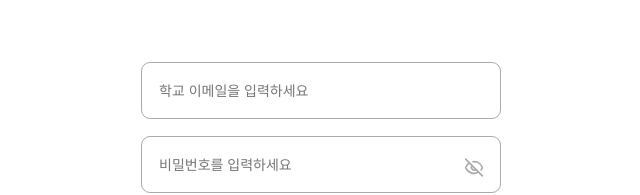
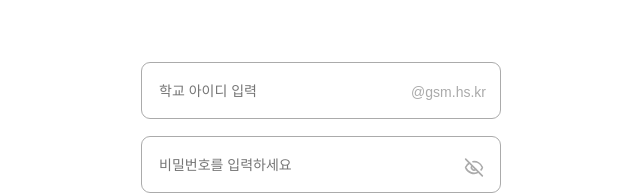
Before and after one commit to Code-Ideafev/GMT_front, a React (Vite) app: page / in a window 1280 px wide. Shown: the part 326-521 px from the top of the page, without its empty margins (319-959 px from the left). Built offline with nearby package versions, Linux system fonts and the light colour scheme.

Commit message:
feat: 도메인 자동완성

```diff
--- a/src/api/apiClient.jsx
+++ b/src/api/apiClient.jsx
@@ -1,7 +1,7 @@
 import axios from 'axios';
 
 const axiosInstance = axios.create({
-  baseURL: 'http://192.168.0.18:8080',
+  baseURL: 'http://192.168.1.148:8080',
   timeout: 5000,
   headers: { 'Content-Type': 'application/json' },
 });
--- a/src/api/apitimer.jsx
+++ b/src/api/apitimer.jsx
@@ -1,7 +1,7 @@
 import axios from 'axios';
 
 const axiosInstance = axios.create({
-  baseURL: 'http://192.168.0.18:8080',
+  baseURL: 'http://192.168.1.148:8080',
   timeout: 5000,
   headers: { 'Content-Type': 'application/json' },
 });
--- a/src/pages/EmailStep.jsx
+++ b/src/pages/EmailStep.jsx
@@ -4,6 +4,7 @@ import { sendEmailApi } from "../utils/axiosInstance";
 import { useNavigate } from "react-router-dom";
 
 export default function EmailStep({ email, setEmail, onNext }) {
+  const [emailId, setEmailId] = useState(""); // 아이디 입력값만 관리
   const [errorMessage, setErrorMessage] = useState("");
   const [isLoading, setIsLoading] = useState(false);
   const navigate = useNavigate();
@@ -12,14 +13,17 @@ export default function EmailStep({ email, setEmail, onNext }) {
     e.preventDefault();
     setErrorMessage("");
 
-    if (!email.endsWith("@gsm.hs.kr")) {
-      setErrorMessage("학교 이메일(@gsm.hs.kr) 형식을 확인해주세요.");
+    if (!emailId) {
+      setErrorMessage("아이디를 입력해주세요.");
       return;
     }
 
+    const fullEmail = `${emailId}@gsm.hs.kr`;
+
     setIsLoading(true);
     try {
-      await sendEmailApi(email);
+      await sendEmailApi(fullEmail);
+      setEmail(fullEmail); // 부모 상태 업데이트
       alert("인증번호가 발송되었습니다.");
       onNext();
     } catch (error) {
@@ -35,17 +39,18 @@ export default function EmailStep({ email, setEmail, onNext }) {
 
   return (
     <form className="login-box" onSubmit={handleSubmit}>
-
-      <div style={{ marginBottom: "15px", textAlign: "left", width: "100%" }}>
+      <div className="welcome-text" style={{ marginBottom: "10px", fontSize: "18px" }}>이메일 인증</div>
+      <div style={{ marginBottom: "15px", textAlign: "left", width: "100%", position: 'relative' }}>
         <Input
-          list="reset-email-options"
-          placeholder="학교 이메일을 입력하세요 (@gsm.hs.kr)"
-          value={email}
-          onChange={(e) => setEmail(e.target.value)}
+          type="text"
+          placeholder="학교 아이디 입력"
+          value={emailId}
+          onChange={(e) => setEmailId(e.target.value.split('@')[0])}
+          style={{ paddingRight: '100px' }}
         />
-        <datalist id="reset-email-options">
-          {email && !email.includes('@') && <option value={`${email}@gsm.hs.kr`} />}
-        </datalist>
+        <span style={{ position: 'absolute', right: '15px', top: '40%', transform: 'translateY(-50%)', color: '#aaa', fontSize: '14px', pointerEvents: 'none' }}>
+          @gsm.hs.kr
+        </span>
 
         {errorMessage && (
           <div style={{ color: "#ff4d4d", fontSize: "12px", marginTop: "10px", textAlign: "center", lineHeight: "1.6" }}>
@@ -60,7 +65,6 @@ export default function EmailStep({ email, setEmail, onNext }) {
           </div>
         )}
       </div>
-
       <button type="submit" disabled={isLoading}>
         {isLoading ? "발송 중..." : "인증번호 받기"}
       </button>
--- a/src/pages/Login.jsx
+++ b/src/pages/Login.jsx
@@ -10,7 +10,7 @@ import { loginApi } from '../utils/axiosInstance';
 
 export default function Login() {
   const [view, setView] = useState('login');
-  const [email, setEmail] = useState('');
+  const [emailId, setEmailId] = useState(''); // 아이디 부분만 관리
   const [password, setPassword] = useState('');
   const navigate = useNavigate();
 
@@ -27,26 +27,23 @@ export default function Login() {
 
   const handleLoginSubmit = async (e) => {
     e.preventDefault();
-
-    // 이메일 형식이 맞는지 간단히 체크 (추천 기능을 쓰므로 입력된 값 그대로 전송)
-    if (!email.includes('@gsm.hs.kr')) {
-      alert("학교 이메일(@gsm.hs.kr) 형식을 확인해주세요.");
-      return;
-    }
+    const fullEmail = `${emailId}@gsm.hs.kr`; // 서버로 보낼 때 결합
 
     try {
-      const response = await loginApi({ email, password });
+      const response = await loginApi({ email: fullEmail, password });
       if (response.status === 200) {
         const token = response.data.accessToken || response.data.token;
         if (token) {
           localStorage.setItem('accessToken', token);
-          localStorage.setItem('userEmail', email);
+          localStorage.setItem('userEmail', fullEmail);
+          console.log("토큰 및 이메일 저장 성공");
         }
         alert('로그인에 성공했습니다!');
         navigate('/timer');
       }
     } catch (error) {
-      alert('로그인 실패: 아이디 또는 비밀번호를 확인해주세요.');
+      console.error('로그인 에러:', error);
+      alert('로그인 실패: 아이디 또는 비밀번호를 확인하거나 서버 연결을 확인해주세요.');
     }
   };
 
@@ -56,17 +53,22 @@ export default function Login() {
         <div id="loginContainer">
           <img src={logo} className="logo" alt="logo" />
           <form className="login-box" onSubmit={handleLoginSubmit}>
-            <Input
-              list="login-email-options"
-              placeholder="학교 이메일을 입력하세요"
-              value={email}
-              onChange={(e) => setEmail(e.target.value)}
-            />
-            <datalist id="login-email-options">
-              {email && !email.includes('@') && <option value={`${email}@gsm.hs.kr`} />}
-            </datalist>
+            {/* 도메인 고정 입력창 */}
+            <div style={{ position: 'relative', width: '100%' }}>
+              <Input
+                type="text"
+                placeholder="학교 아이디 입력"
+                value={emailId}
+                onChange={(e) => setEmailId(e.target.value.split('@')[0])}
+                style={{ paddingRight: '100px' }}
+              />
+              <span style={{ position: 'absolute', right: '15px', top: '40%', transform: 'translateY(-50%)', color: '#aaa', fontSize: '14px', pointerEvents: 'none' }}>
+                @gsm.hs.kr
+              </span>
+            </div>
 
             <PasswordField
+              id="password"
               placeholder="비밀번호를 입력하세요"
               value={password}
               onChange={(e) => setPassword(e.target.value)}
@@ -79,6 +81,7 @@ export default function Login() {
           </form>
         </div>
       )}
+
       {view === 'signup' && <SignupForm onBack={() => setView('login')} />}
       {view === 'reset' && <ResetPasswordForm onBack={() => setView('login')} />}
     </div>
--- a/src/pages/Singupfrom.jsx
+++ b/src/pages/Singupfrom.jsx
@@ -6,44 +6,49 @@ import { signUpApi } from '../utils/axiosInstance';
 
 export default function SingupForm({ onBack }) {
   const [name, setName] = useState('');
-  const [email, setEmail] = useState('');
+  const [emailId, setEmailId] = useState(''); // 아이디 부분
   const [password, setPassword] = useState('');
   const [confirmPassword, setConfirmPassword] = useState('');
+
   const [isPrivacyOpen, setIsPrivacyOpen] = useState(false);
   const [isAgreed, setIsAgreed] = useState(false);
 
-  // 비밀번호 유효성 검사
+  // 유효성 검사 (영어+숫자+특수문자 포함 8자 이상)
   const isPasswordInvalid = password.length > 0 && !/^(?=.*[a-zA-Z])(?=.*\d)(?=.*[!@#$%^&*+=-]).{8,}$/.test(password);
   const isConfirmInvalid = confirmPassword.length > 0 && password !== confirmPassword;
 
   const handleSignUp = async (e) => {
     e.preventDefault();
+    const fullEmail = `${emailId}@gsm.hs.kr`;
 
     if (!isAgreed) {
       alert("개인정보 수집 및 이용에 동의해야 가입이 가능합니다.");
       return;
     }
-    if (!name || !email || !password || !confirmPassword) {
+    if (!name || !emailId || !password || !confirmPassword) {
       alert("모든 정보를 입력해주세요!");
       return;
     }
-    if (!email.endsWith('@gsm.hs.kr')) {
-      alert("학교 이메일(@gsm.hs.kr) 형식을 확인해주세요.");
-      return;
-    }
     if (isPasswordInvalid || isConfirmInvalid) {
-      alert("비밀번호 형식을 다시 확인해주세요.");
+      alert("입력 형식을 다시 확인해주세요.");
       return;
     }
 
     try {
-      const response = await signUpApi({ username: name, email: email, password: password });
+      const signUpData = {
+        username: name,
+        email: fullEmail,
+        password: password
+      };
+
+      const response = await signUpApi(signUpData);
       if (response.status === 200 || response.status === 201) {
         alert("회원가입 성공! 로그인 해주세요.");
         onBack();
       }
     } catch (error) {
-      alert(error.response?.data?.message || "회원가입 실패: 이미 가입된 이메일일 수 있습니다.");
+      console.error("회원가입 에러:", error);
+      alert(error.response?.data?.message || "회원가입 실패: 서버 연결 상태를 확인하세요.");
     }
   };
 
@@ -51,22 +56,24 @@ export default function SingupForm({ onBack }) {
     <div id="signupContainer">
       <form className="login-box" id="signupForm" onSubmit={handleSignUp}>
         <div className="welcome-text">환영해요!</div>
+
         <Input placeholder="이름" value={name} onChange={(e) => setName(e.target.value)} />
 
-        <div style={{ width: '100%' }}>
+        {/* 이메일 자동완성 입력창 */}
+        <div style={{ position: 'relative', width: '100%' }}>
           <Input
-            list="signup-email-options"
-            placeholder="학교 이메일 입력"
-            value={email}
-            onChange={(e) => setEmail(e.target.value)}
+            placeholder="학교 아이디 입력"
+            value={emailId}
+            onChange={(e) => setEmailId(e.target.value.split('@')[0])}
+            style={{ paddingRight: '100px' }}
           />
-          <datalist id="signup-email-options">
-            {email && !email.includes('@') && <option value={`${email}@gsm.hs.kr`} />}
-          </datalist>
+          <span style={{ position: 'absolute', right: '15px', top: '40%', transform: 'translateY(-50%)', color: '#aaa', fontSize: '14px', pointerEvents: 'none' }}>
+            @gsm.hs.kr
+          </span>
         </div>
 
         <div style={{ width: '100%', textAlign: 'left' }}>
-          <PasswordField id="signupPassword" placeholder="비밀번호 입력" value={password} onChange={(e) => setPassword(e.target.value)} />
+          <PasswordField id="signupPassword" placeholder="비밀번호 설정" value={password} onChange={(e) => setPassword(e.target.value)} />
           {isPasswordInvalid && (
             <div style={{color: '#ff4d4d', fontSize: '12px', marginTop: '-12px', marginBottom: '15px', paddingLeft: '5px', lineHeight: '1.4'}}>
               영어, 숫자, 특수문자를 포함하여 8자 이상으로 설정해주세요!
@@ -88,15 +95,19 @@ export default function SingupForm({ onBack }) {
             <span>개인정보 수집 및 이용 안내</span>
             {isPrivacyOpen ? <ChevronUp size={20} color="#666" /> : <ChevronDown size={20} color="#666" />}
           </div>
+
           {isPrivacyOpen && (
             <div className="privacy-content">
               <strong>1. 수집 항목</strong><br />이름, 이메일 주소, 비밀번호<br /><br />
               <strong>2. 수집 목적</strong><br />• 회원 식별 및 관리<br />• 서비스 제공 및 공지사항 전달<br /><br />
               <strong>3. 보유 및 이용 기간</strong><br />회원 탈퇴 시까지<br /><br/>
               <strong>4. 이용약관 안내</strong><br />• 프로필에 부적절한 사진 금지<br />• 서버 점검이나 업데이트 시 서비스가 일시 중지될 수 있음<br />
-              <div className="privacy-inner-box">이용자는 개인정보 수집 및 이용에 대한 동의를 거부할 권리가 있으며, 동의를 거부할 경우 회원가입이 제한될 수 있습니다.</div>
+              <div className="privacy-inner-box">
+                이용자는 개인정보 수집 및 이용에 대한 동의를 거부할 권리가 있으며, 동의를 거부할 경우 회원가입이 제한될 수 있습니다.
+              </div>
             </div>
           )}
+
           <div className="privacy-checkbox-area" onClick={() => setIsAgreed(!isAgreed)} style={{cursor: 'pointer', display: 'flex', alignItems: 'center', gap: '8px', marginTop: '10px'}}>
             <div className={`custom-checkbox ${isAgreed ? 'checked' : ''}`} style={{width: '18px', height: '18px', border: '1px solid #ccc', display: 'flex', alignItems: 'center', justifyContent: 'center'}}>
               {isAgreed && <Check size={14} color="#ff4d4d" strokeWidth={3} />}
--- a/src/utils/axiosInstance.js
+++ b/src/utils/axiosInstance.js
@@ -1,7 +1,7 @@
 import axios from 'axios';
 
 const axiosInstance = axios.create({
-  baseURL: 'http://192.168.0.18:8080',
+  baseURL: 'http://192.168.1.148:8080',
   timeout: 5000,
   headers: {
     'Content-Type': 'application/json',
```
